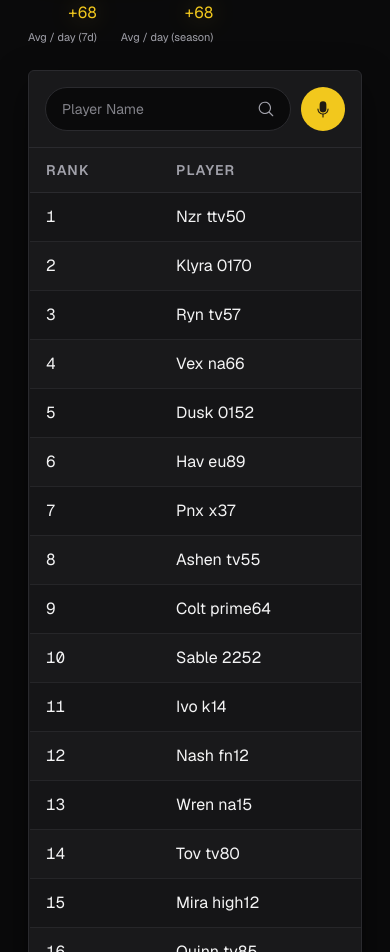
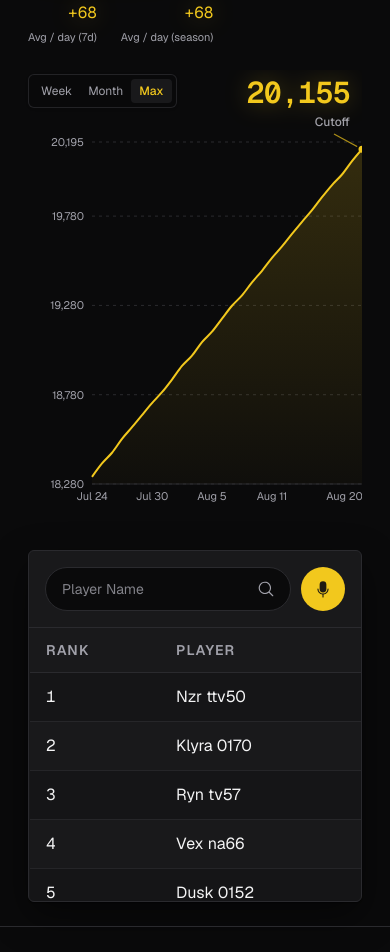
Before and after one commit to bubb4rd/elovate, a Next.js app: page /wz in a window 390 px wide. Shown: the part 143-1095 px from the top of the page. Built offline with nearby package versions, Linux system fonts and the light colour scheme; no server answers.

Commit message:
Fix Board and Climb mobile layouts for small screens.
Put the cutoff graph above the leaderboard, cap the table height so it scrolls internally, and stack squad/personal elim controls.

```diff
--- a/src/components/board-table.tsx
+++ b/src/components/board-table.tsx
@@ -115,7 +115,7 @@ export function BoardTable({
   });
 
   return (
-    <div className="panel-elevated flex min-h-[28rem] min-w-0 flex-col overflow-hidden lg:h-full lg:min-h-0">
+    <div className="panel-elevated flex h-[min(22rem,48dvh)] min-h-0 min-w-0 flex-col overflow-hidden lg:h-full">
       <div className="shrink-0 border-b border-border p-4">
         <div className="flex items-center gap-2.5">
           <label className="relative min-w-0 flex-1" htmlFor="player-search">
--- a/src/components/sr-calculator.tsx
+++ b/src/components/sr-calculator.tsx
@@ -634,7 +634,8 @@ export function SrCalculator({
                 <>
               <div>
                 <p className="text-xs text-muted">Eliminations</p>
-                <div className="mt-2 flex flex-wrap items-center gap-x-2 gap-y-2">
+                <div className="mt-2 flex flex-col gap-y-2 sm:flex-row sm:flex-wrap sm:items-center sm:gap-x-2">
+                  <div className="flex flex-wrap items-center gap-x-2 gap-y-2">
                     <span className="shrink-0 text-[10px] font-medium uppercase tracking-wide text-muted">
                       Squad
                     </span>
@@ -667,9 +668,11 @@ export function SrCalculator({
                       aria-label="Custom squad elims"
                       className="h-8 w-[3.25rem] px-1.5 text-center"
                     />
+                  </div>
                   <span className="hidden text-border sm:inline" aria-hidden>
                     |
                   </span>
+                  <div className="flex flex-wrap items-center gap-x-2 gap-y-2">
                     <span className="shrink-0 text-[10px] font-medium uppercase tracking-wide text-muted">
                       You
                     </span>
@@ -704,6 +707,7 @@ export function SrCalculator({
                       aria-label="Custom your elims"
                       className="h-8 w-[3.25rem] px-1.5 text-center"
                     />
+                  </div>
                 </div>
               </div>
               <div className="grid grid-cols-2 gap-2 sm:grid-cols-4 lg:grid-cols-2 xl:grid-cols-4">
--- a/src/components/tracker-page.tsx
+++ b/src/components/tracker-page.tsx
@@ -77,9 +77,11 @@ export async function TrackerPage({
           <HeadingMetrics metrics={metrics} showCutoff={false} />
         </div>
         <div className="mt-6 grid grid-cols-1 gap-8 lg:min-h-0 lg:flex-1 lg:grid-cols-[minmax(0,0.9fr)_minmax(360px,1.1fr)] lg:items-stretch lg:gap-10">
-          <BoardTable rows={rows} linkPlayers={!live} />
+          <div className="order-2 min-h-0 lg:order-none lg:h-full">
+            <BoardTable rows={rows} linkPlayers={!live} />
+          </div>
 
-          <aside className="min-h-0 lg:h-full">
+          <aside className="order-1 min-h-0 lg:order-none lg:h-full">
             <CutoffChart
               series={series}
               liveCutoffSr={metrics.cutoffSr}
```
Lines whose indentation alone changed are shown as unchanged.
